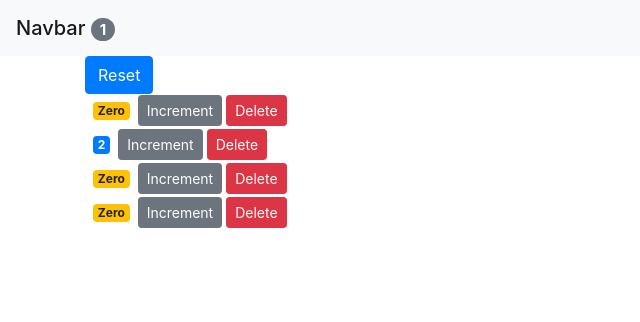
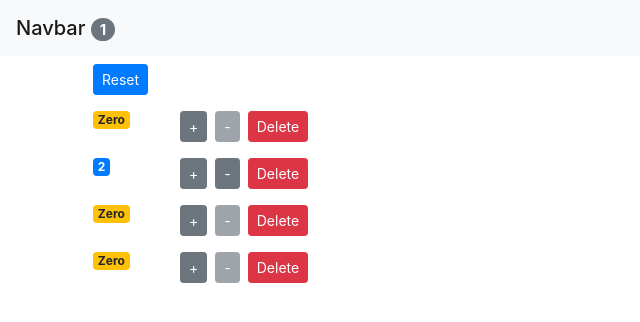
Before and after one commit to fuboki10/Counter-App, a React (Create React App) app: page / in a window 1280 px wide. Shown: the top 322 px of the page, without its empty margins (0-640 px from the left). Built offline with nearby package versions, Linux system fonts and the light colour scheme.

Commit message:
Add Decrement Button

```diff
--- a/src/App.js
+++ b/src/App.js
@@ -32,6 +32,14 @@
     counters[index].value++;
     this.setState({ counters });
   };
+
+  handleDecrement = (counter) => {
+    const counters = [...this.state.counters];
+    const index = counters.indexOf(counter);
+    counters[index].value--;
+    this.setState({ counters });
+  };
+
   render() {
     return (
       <React.Fragment>
@@ -41,6 +49,7 @@
             onDelete={this.handleDelete}
             onReset={this.handleReset}
             onIncrement={this.handleIncrement}
+            onDecrement={this.handleDecrement}
             counters={this.state.counters}
           />
         </main>
--- a/src/components/counter.jsx
+++ b/src/components/counter.jsx
@@ -2,22 +2,34 @@
 
 class Counter extends Component {
   render() {
+    const { counter, onDelete, onIncrement, onDecrement } = this.props;
+
     return (
-      <div>
+      <div className="row">
+        <div className="col-1">
           <span className={this.getBadgeClasses()}>{this.formatCount()}</span>
+        </div>
+        <div className="col">
           <button
-          onClick={() => this.props.onIncrement(this.props.counter)}
-          className="btn btn-secondary btn-sm mr-1"
+            onClick={() => onIncrement(counter)}
+            className="btn btn-secondary btn-sm"
           >
-          Increment
+            +
           </button>
-
           <button
-          onClick={() => this.props.onDelete(this.props.counter.id)}
-          className="btn btn-danger btn-sm mr-1"
+            onClick={() => onDecrement(counter)}
+            className="btn btn-secondary btn-sm m-2"
+            disabled={counter.value === 0 ? "disabled" : ""}
+          >
+            -
+          </button>
+          <button
+            onClick={() => onDelete(counter.id)}
+            className="btn btn-danger btn-sm"
           >
             Delete
           </button>
+        </div>
       </div>
     );
   }
--- a/src/components/counters.jsx
+++ b/src/components/counters.jsx
@@ -3,11 +3,17 @@
 
 class Counters extends Component {
   render() {
-    const { onReset, onIncrement, onDelete, counters } = this.props;
+    const {
+      onReset,
+      onIncrement,
+      onDelete,
+      counters,
+      onDecrement,
+    } = this.props;
 
     return (
       <div>
-        <button className="btn btn-primary" onClick={onReset}>
+        <button className="btn btn-primary btn-sm m-2" onClick={onReset}>
           Reset
         </button>
         {counters.map((counter) => (
@@ -16,6 +22,7 @@
             counter={counter}
             onDelete={onDelete}
             onIncrement={onIncrement}
+            onDecrement={onDecrement}
           />
         ))}
       </div>
```
Lines whose indentation alone changed are shown as unchanged.
